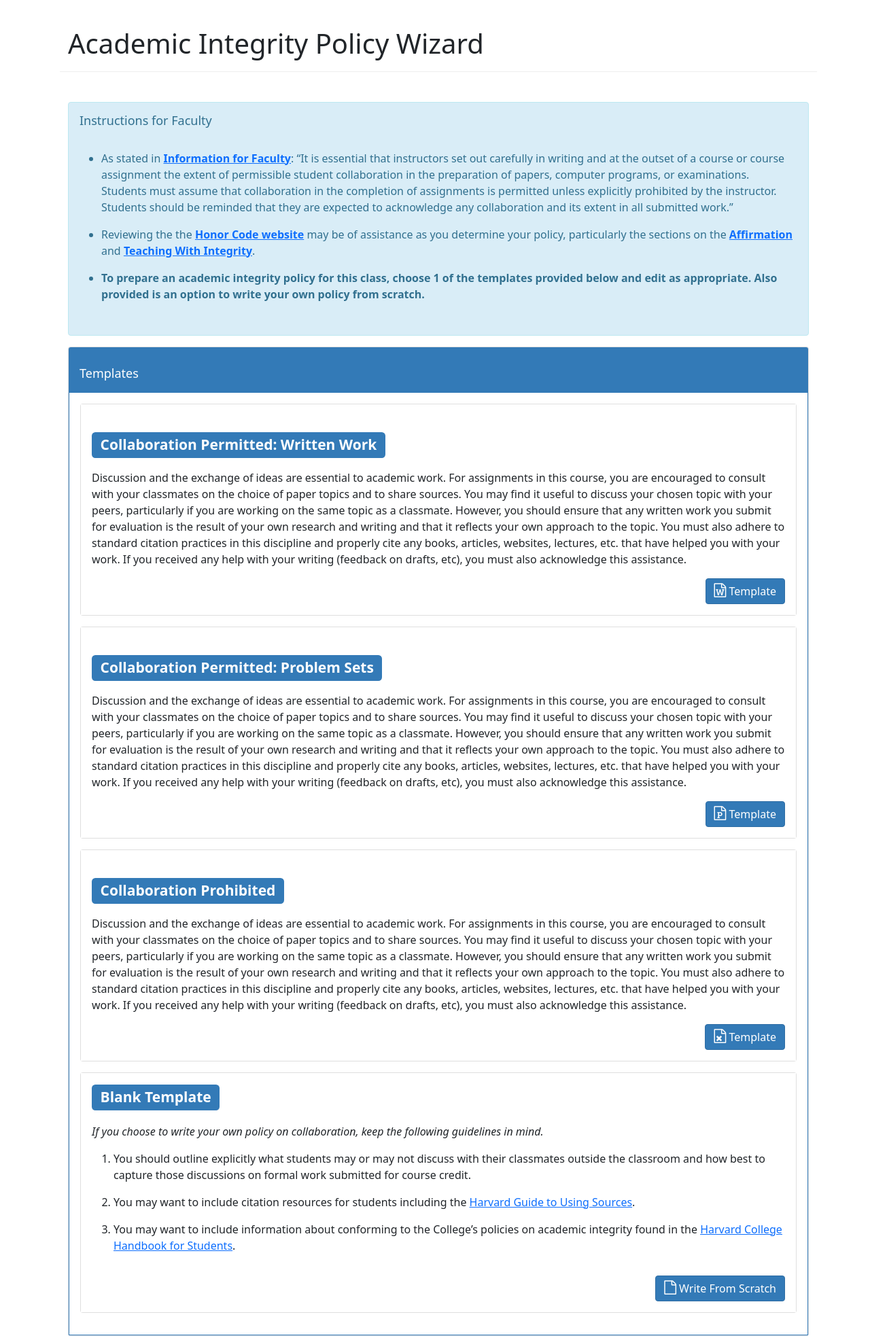
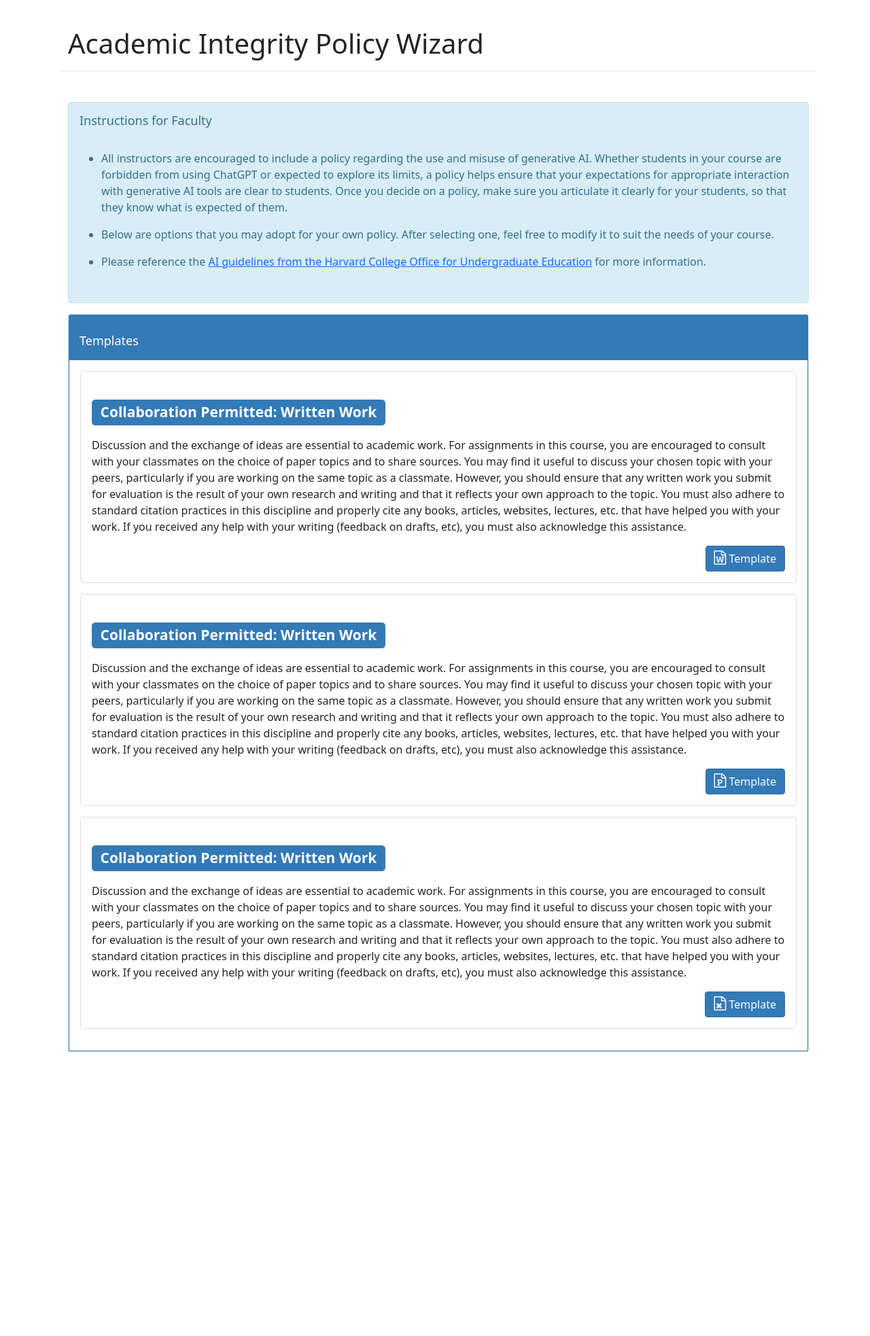
Before and after one commit to Harvard-ATG/academic_integrity_tool_v2, a Django app: template templates/instructor_level_template_list.html in a window 1280 px wide. Shown: the whole page at 68% size. After the commit the page ends 1548 px from the top, so only its background shows below. Run offline with Django 3.2, Linux system fonts and the light colour scheme; the template is opened without the code that fills it: values that come from a table or form of the project are taken from there, others are empty; data comes from the database, SQL or seed files in the repository; parts of the project's set-up code (start-up, migrations or seed data) failed here and were passed over.

Commit message:
update app to reference new policies on AI collaboration

```diff
--- a/docker-compose.yml
+++ b/docker-compose.yml
@@ -1,5 +1,3 @@
-version: '3'
-
 services:
   redis:
     image: redis:latest
--- a/templates/instructor_level_template_list.html
+++ b/templates/instructor_level_template_list.html
@@ -10,7 +10,10 @@
     <h2 class="smaller-h2">Instructions for Faculty</h2>
     <br />
     <ul>
-        <li>As stated in <a href="http://infoforfaculty.fas.harvard.edu/" target="_blank"  class="alert-link">Information for Faculty</a>: “It is essential that instructors set out carefully in writing
+        <li>All instructors are encouraged to include a policy regarding the use and misuse of generative AI. Whether students in your course are forbidden from using ChatGPT or expected to explore its limits, a policy helps ensure that your expectations for appropriate interaction with generative AI tools are clear to students. Once you decide on a policy, make sure you articulate it clearly for your students, so that they know what is expected of them.</li>
+        <li>Below are options that you may adopt for your own policy. After selecting one, feel free to modify it to suit the needs of your course.</li>
+        <li>Please reference the <a href="https://oue.fas.harvard.edu/ai-guidance" target="_blank">AI guidelines from the Harvard College Office for Undergraduate Education</a> for more information.</li>
+        <!-- <li>As stated in <a href="http://infoforfaculty.fas.harvard.edu/" target="_blank"  class="alert-link">Information for Faculty</a>: “It is essential that instructors set out carefully in writing
             and at the outset of a course or course assignment the extent of permissible student collaboration
             in the preparation of papers, computer programs, or examinations. Students must assume that collaboration
             in the completion of assignments is permitted unless explicitly prohibited by the instructor. Students
@@ -19,12 +22,12 @@
         <li>Reviewing the the <a href="http://honor.fas.harvard.edu/" target="_blank" class="alert-link">Honor Code website</a> may be of assistance as you determine your policy,
             particularly the sections on the <a href="http://honor.fas.harvard.edu/affirmation" target="_blank" class="alert-link">Affirmation</a> and <a href="http://honor.fas.harvard.edu/teaching-integrity" target="_blank" class="alert-link">Teaching With Integrity</a>.</li>
         <li><strong>To prepare an academic integrity policy for this class, choose 1 of the templates provided below and edit as appropriate. Also provided is an option to
-            write your own policy from scratch.</strong></li>
+            write your own policy from scratch.</strong></li> -->
     </ul>
 {% endblock instructions %}
 
 {% block customizePolicyBlock %}
-<div class="card mb-3">
+<!-- <div class="card mb-3">
     <div class="custom-card-header">
         <h3><span class="custom-label">Blank Template</span></h3>
         <div style="margin-top: 1.5em;">
@@ -58,5 +61,5 @@
             </div>
         </div>
     </div>
-</div>
+</div> -->
 {% endblock customizePolicyBlock %}
--- a/templates/policy_template_list_base.html
+++ b/templates/policy_template_list_base.html
@@ -37,14 +37,14 @@
 
                             <div class="card mb-3">
                                 <div class="custom-card-header">
-                                    <h3 class="mt-4 mb-2"><span class="custom-label">Collaboration Permitted: Written Work</span></h3>
-                                    <p style="margin-top: 1.4em;">{{ written_work_policy_template.body|safe }}</p>
+                                    <h3 class="mt-4 mb-2"><span class="custom-label">{{ maximally_restrictive_policy_template.name|safe }}</span></h3>
+                                    <p style="margin-top: 1.4em;">{{ maximally_restrictive_policy_template.body|safe }}</p>
                                     <div class="row">
                                         <div class="col-xs-12">
-                                            <a href="{% url list_level written_work_policy_template.pk %}">
+                                            <a href="{% url list_level maximally_restrictive_policy_template.pk %}">
                                                 <div style="position: relative">
                                                     <span class="icon-input-btn">
-                                                        <button value="Choose Written Work Template" class="btn btn-primary btn-md pull-right custom-btn" type="submit" name="commit">
+                                                        <button value="Choose {{ maximally_restrictive_policy_template.name|safe }} Template" class="btn btn-primary btn-md pull-right custom-btn" type="submit" name="commit">
                                                             <i class="fa fa-file-word-o" style="font-size: 1.3em; color: white;"></i>
                                                             {{ button_text }} Template
                                                         </button>
@@ -59,14 +59,14 @@
 
                             <div class="card mb-3">
                                 <div class="custom-card-header">
-                                    <h3 class="mt-4 mb-2"><span class="custom-label">Collaboration Permitted: Problem Sets</span></h3>
-                                    <p style="margin-top: 1.4em;">{{ problem_sets_policy_template.body|safe }}</p>
+                                    <h3 class="mt-4 mb-2"><span class="custom-label">{{ mixed_policy_template.name|safe }}</span></h3>
+                                    <p style="margin-top: 1.4em;">{{ mixed_policy_template.body|safe }}</p>
                                     <div class="row">
                                         <div class="col-xs-12">
-                                            <a href="{% url list_level problem_sets_policy_template.pk %}">
+                                            <a href="{% url list_level mixed_policy_template.pk %}">
                                                 <div style="position: relative">
                                                     <span class="icon-input-btn">
-                                                        <button value="Choose Problem Sets Template" class="btn btn-primary btn-md pull-right custom-btn" type="submit" name="commit" >
+                                                        <button value="Choose {{ mixed_policy_template.body|safe }} Template" class="btn btn-primary btn-md pull-right custom-btn" type="submit" name="commit" >
                                                             <i class="fa fa-file-powerpoint-o" style="font-size: 1.3em; color: white;"></i>
                                                             {{ button_text }} Template
                                                         </button>
@@ -80,14 +80,14 @@
 
                             <div class="card mb-3">
                                 <div class="custom-card-header">
-                                    <h3 class="mt-4 mb-2"><span class="custom-label">Collaboration Prohibited</span></h3>
-                                    <p style="margin-top: 1.4em;">{{ collaboration_prohibited_policy_template.body|safe }}</p>
+                                    <h3 class="mt-4 mb-2"><span class="custom-label">{{ fully_encouraging_policy_template.name|safe }}</span></h3>
+                                    <p style="margin-top: 1.4em;">{{ fully_encouraging_policy_template.body|safe }}</p>
                                     <div class="row">
                                         <div class="col-xs-12">
-                                            <a href="{% url list_level collaboration_prohibited_policy_template.pk %}">
+                                            <a href="{% url list_level fully_encouraging_policy_template.pk %}">
                                                 <div style="position: relative">
                                                     <span class="icon-input-btn">
-                                                        <button value="Choose Collaboration Prohibited Template" class="btn btn-primary btn-md pull-right custom-btn" type="submit" name="commit">
+                                                        <button value="Choose {{ fully_encouraging_policy_template.name|safe }} Template" class="btn btn-primary btn-md pull-right custom-btn" type="submit" name="commit">
                                                             <span class="fa-layers fa-fw">
                                                                 <i class="fa fa-file-o" style="font-size: 1.3em; color: white;"></i>
                                                                 <i class="fa fa-times" style="position: absolute; font-size: .75em; color: white; margin-left: -1.6em; margin-top: .68em;"></i>
```
Also changed, not shown: policy_wizard/views.py (+12 -6 lines).
